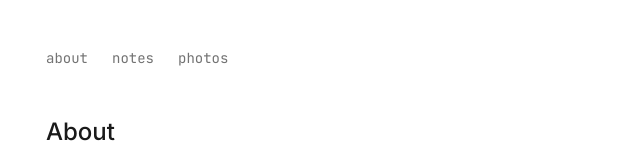
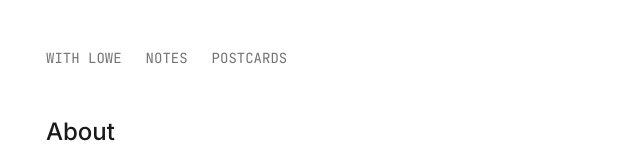
Before and after one commit to withlowe/wl25, a Next.js app: page / in a window 1280 px wide. Shown: the top 160 px of the page, without its empty margins (274-914 px from the left). Built offline with nearby package versions, Linux system fonts and the light colour scheme.

Commit message:
Update layout.tsx

```diff
--- a/app/layout.tsx
+++ b/app/layout.tsx
@@ -35,13 +35,13 @@ export default function RootLayout({
             <header className="mb-12">
               <nav className="flex space-x-6 text-sm font-mono">
                 <Link href="/" className="text-muted-foreground hover:text-foreground transition-colors">
-                  about
+                  WITH LOWE
                 </Link>
                 <Link href="/notes" className="text-muted-foreground hover:text-foreground transition-colors">
-                  notes
+                  NOTES
                 </Link>
                 <Link href="/photos" className="text-muted-foreground hover:text-foreground transition-colors">
-                  photos
+                  POSTCARDS
                 </Link>
               </nav>
             </header>
```
